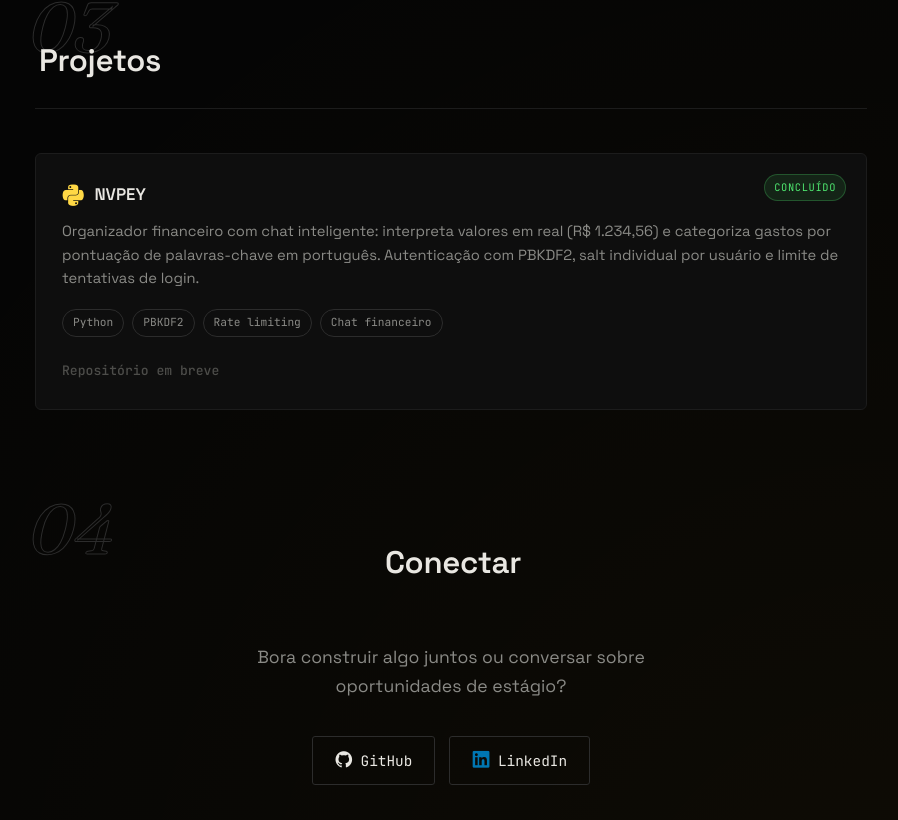
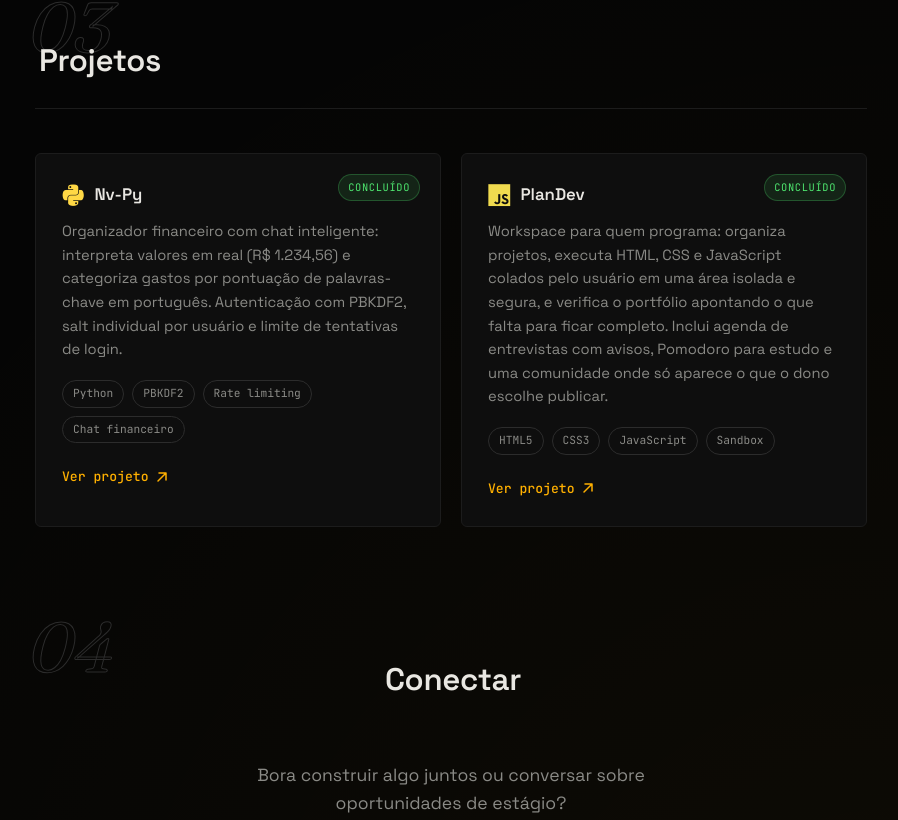
Before and after one commit to vytorhugosilvasantos7-netizen/vytor-portfolio, a plain HTML site: page index.html in a window 1280 px wide. Shown: the part 1744-2564 px from the top of the page, without its empty margins (189-1087 px from the left). Drawn offline with nearby package versions, Linux system fonts and the light colour scheme.

Commit message:
Add files via upload

```diff
--- a/index.html
+++ b/index.html
@@ -160,7 +160,7 @@
                     <div class="project-status status-done">concluído</div>
                     <div class="project-header">
                         <i class="devicon-python-plain colored"></i>
-                        <h3>NVPEY</h3>
+                        <h3>Nv-Py</h3>
                     </div>
                     <p>
                         Organizador financeiro com chat inteligente: interpreta valores em real
@@ -174,7 +174,35 @@
                         <span>Rate limiting</span>
                         <span>Chat financeiro</span>
                     </div>
-                    <span class="project-link project-link-disabled">Repositório em breve</span>
+                    <a href="https://nv-py.vercel.app/" target="_blank" rel="noopener" class="project-link">
+                        Ver projeto
+                        <svg width="14" height="14" viewBox="0 0 14 14" fill="none"><path d="M3 11L11 3M11 3H4M11 3v7" stroke="currentColor" stroke-width="1.5" stroke-linecap="round" stroke-linejoin="round"/></svg>
+                    </a>
+                </article>
+
+                <article class="project-card">
+                    <div class="project-status status-done">concluído</div>
+                    <div class="project-header">
+                        <i class="devicon-javascript-plain colored"></i>
+                        <h3>PlanDev</h3>
+                    </div>
+                    <p>
+                        Workspace para quem programa: organiza projetos, executa HTML, CSS e
+                        JavaScript colados pelo usuário em uma área isolada e segura, e verifica
+                        o portfólio apontando o que falta para ficar completo. Inclui agenda de
+                        entrevistas com avisos, Pomodoro para estudo e uma comunidade onde só
+                        aparece o que o dono escolhe publicar.
+                    </p>
+                    <div class="project-tags">
+                        <span>HTML5</span>
+                        <span>CSS3</span>
+                        <span>JavaScript</span>
+                        <span>Sandbox</span>
+                    </div>
+                    <a href="https://vytorhugosilvasantos7-netizen.github.io/PlanDev/dashboard.html" target="_blank" rel="noopener" class="project-link">
+                        Ver projeto
+                        <svg width="14" height="14" viewBox="0 0 14 14" fill="none"><path d="M3 11L11 3M11 3H4M11 3v7" stroke="currentColor" stroke-width="1.5" stroke-linecap="round" stroke-linejoin="round"/></svg>
+                    </a>
                 </article>
 
             </div>
```
